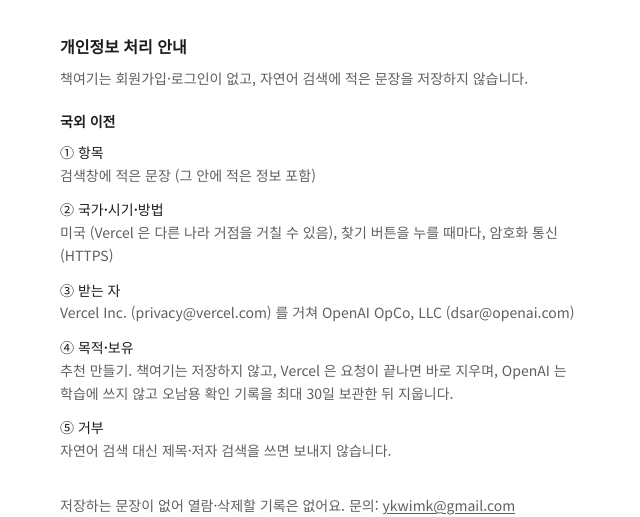
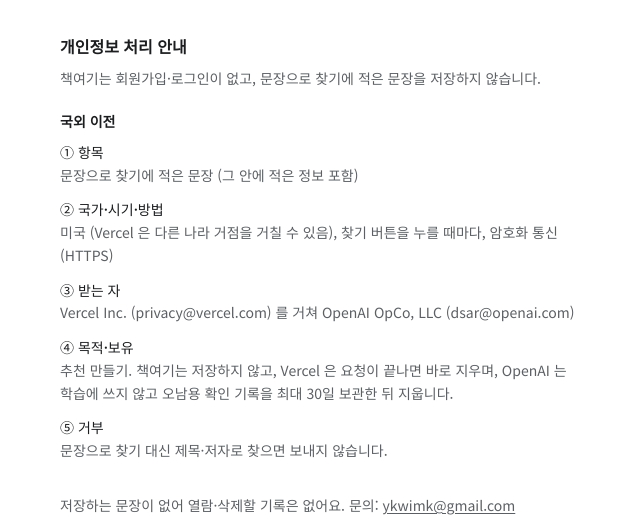
Before and after one commit to ykwimk/bookhere, a Next.js app: page /ask/about in a window 1280 px wide. Shown: the part 266-783 px from the top of the page, without its empty margins (312-952 px from the left). Built offline with nearby package versions, Linux system fonts and the light colour scheme.

Commit message:
fix: 안내 페이지 낱말을 화면 이름 "문장으로 찾기" 로 맞춤
Co-Authored-By: Claude Opus 5.5 <noreply@anthropic.com>

```diff
--- a/app/ask/about/page.tsx
+++ b/app/ask/about/page.tsx
@@ -12,7 +12,7 @@ export const metadata: Metadata = {
 };
 
 const TRANSFER = [
-  ['① 항목', '검색창에 적은 문장 (그 안에 적은 정보 포함)'],
+  ['① 항목', '문장으로 찾기에 적은 문장 (그 안에 적은 정보 포함)'],
   [
     '② 국가·시기·방법',
     '미국 (Vercel 은 다른 나라 거점을 거칠 수 있음), 찾기 버튼을 누를 때마다, 암호화 통신(HTTPS)',
@@ -25,7 +25,7 @@ const TRANSFER = [
     '④ 목적·보유',
     '추천 만들기. 책여기는 저장하지 않고, Vercel 은 요청이 끝나면 바로 지우며, OpenAI 는 학습에 쓰지 않고 오남용 확인 기록을 최대 30일 보관한 뒤 지웁니다.',
   ],
-  ['⑤ 거부', '자연어 검색 대신 제목·저자 검색을 쓰면 보내지 않습니다.'],
+  ['⑤ 거부', '문장으로 찾기 대신 제목·저자로 찾으면 보내지 않습니다.'],
 ];
 
 export default function AskAboutPage() {
@@ -47,7 +47,7 @@ export default function AskAboutPage() {
 
       <h2 className="mt-8 text-[16px] font-bold">개인정보 처리 안내</h2>
       <p className="text-muted mt-2">
-        책여기는 회원가입·로그인이 없고, 자연어 검색에 적은 문장을 저장하지
+        책여기는 회원가입·로그인이 없고, 문장으로 찾기에 적은 문장을 저장하지
         않습니다.
       </p>
       <h3 className="mt-5 font-semibold">국외 이전</h3>
```
